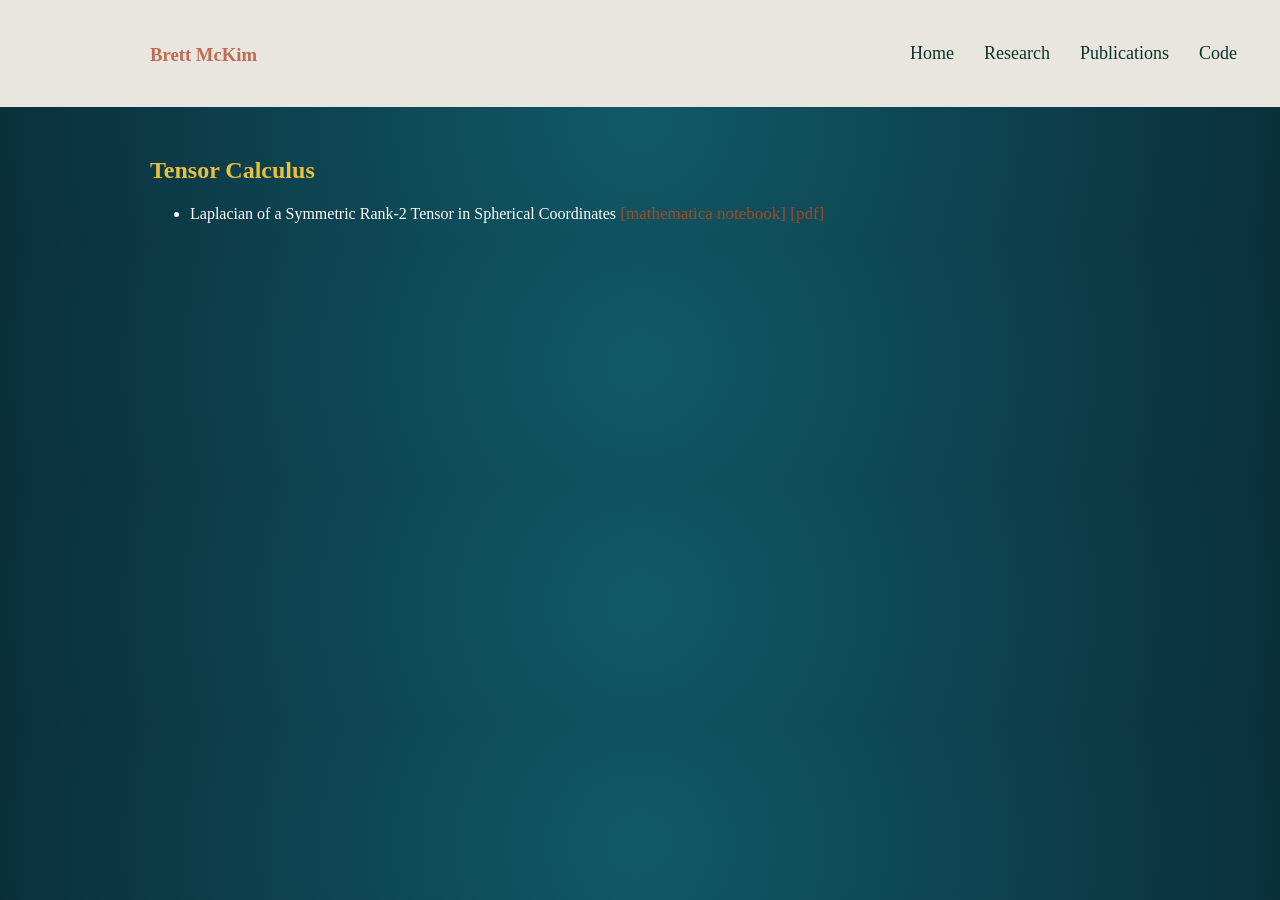
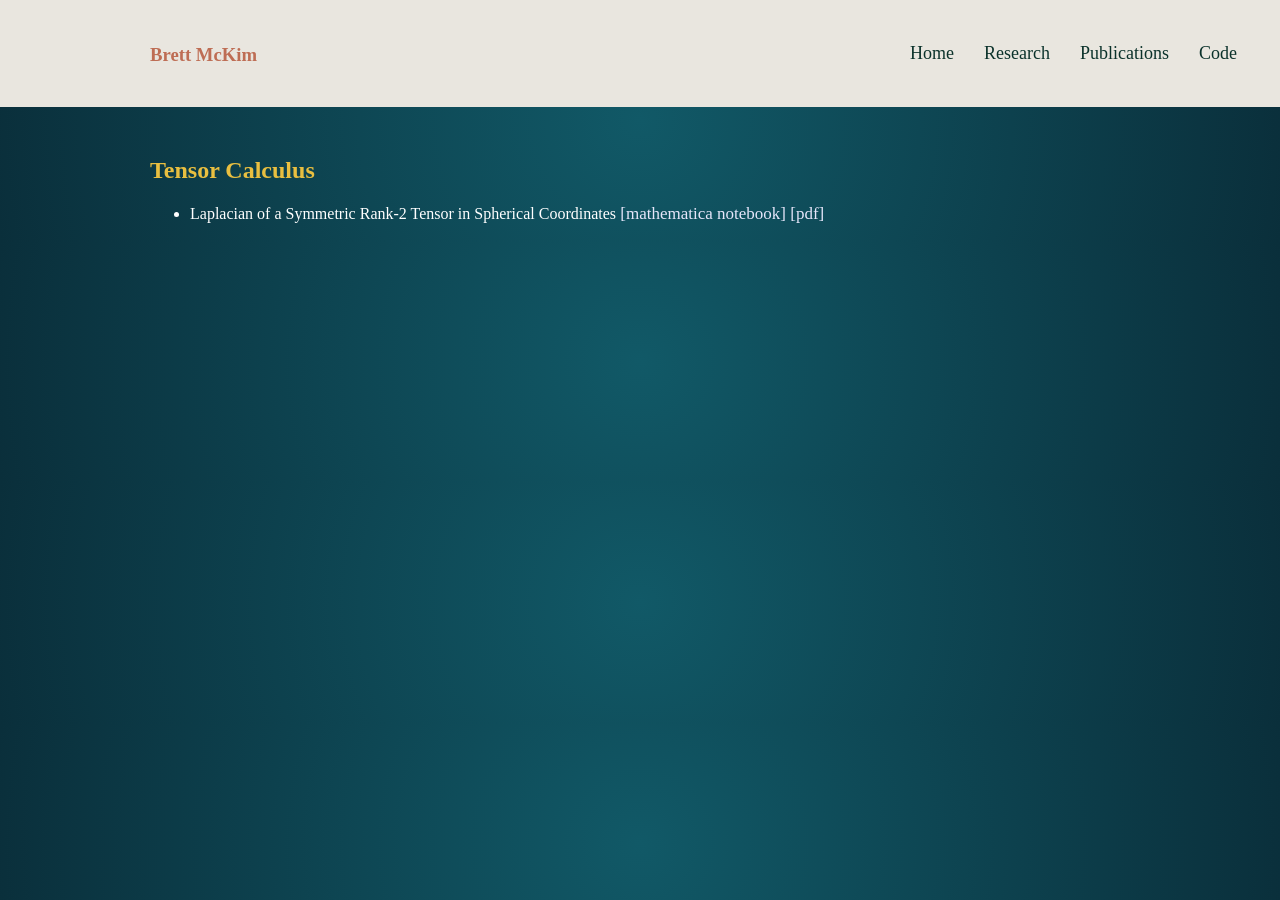
Before and after one commit to mckimb/mckimb.github.io, a Jekyll site: the page built from code/index.html, in a window 1280 px wide. Built offline with Jekyll 4.4.1, drawn with Linux system fonts in a browser that asks for light colours.

Commit message:
Update main.css

```diff
--- a/css/main.css
+++ b/css/main.css
@@ -77,7 +77,7 @@ body a:hover {
 }
 
 .blurb a {
-    color: #a34921;
+    color: #e6e6fa;
     text-decoration: none;
 }
 
```
